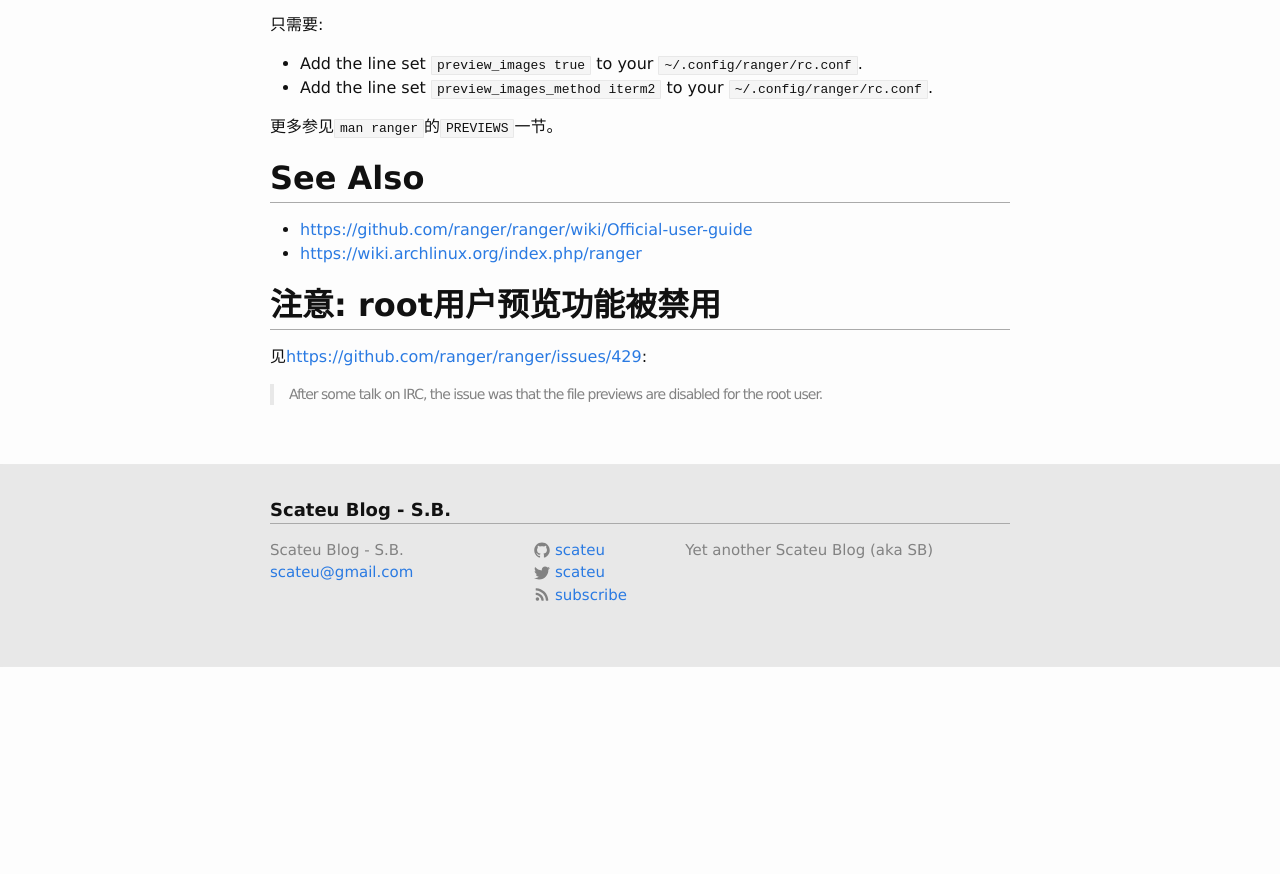
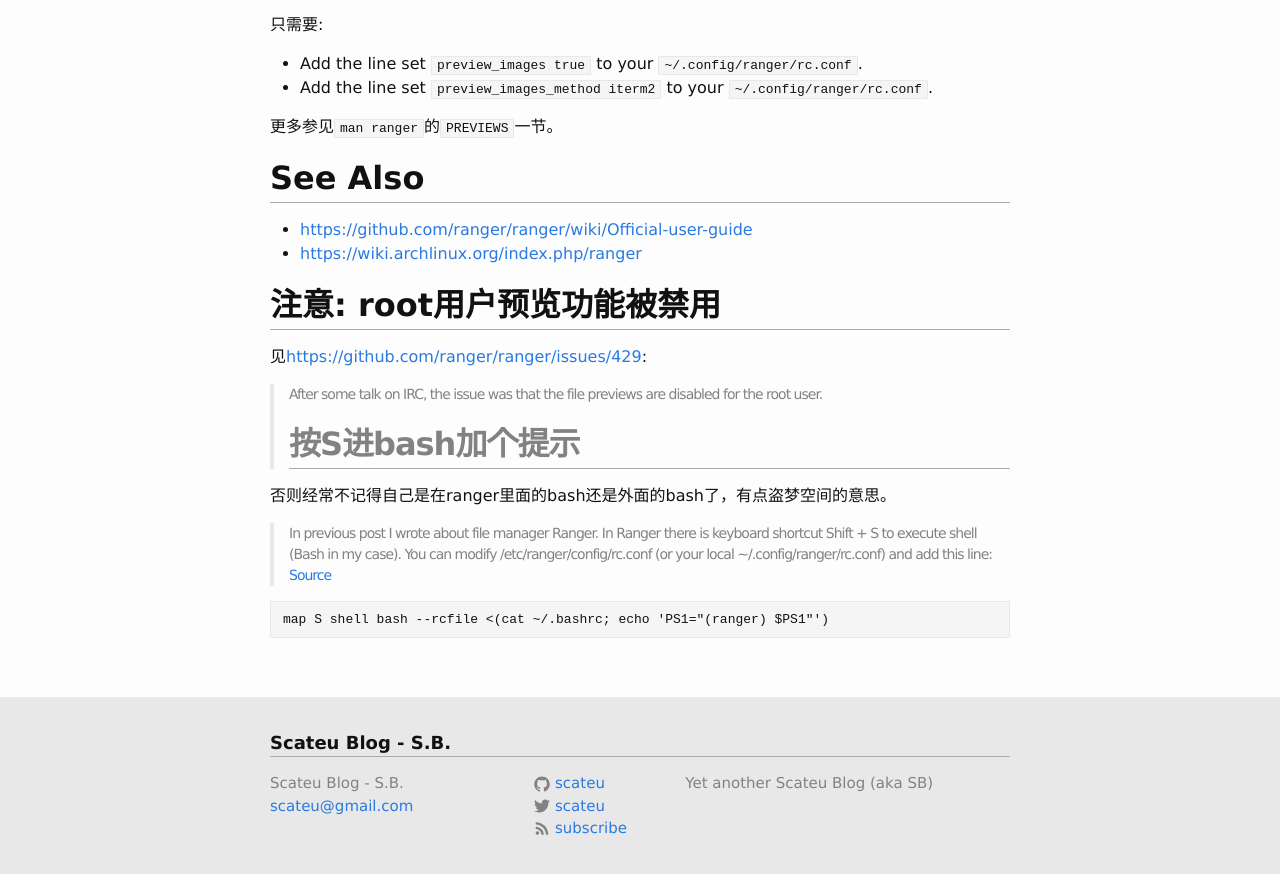
Before and after one commit to scateu/scateu.github.io, a Jekyll site: the page built from _posts/2014-03-01-ranger-init-configure.md, in a window 1280 px wide and 900 px high, scrolled down 1573 px. Shown: the top 874 px of the window. Built offline with Jekyll 4.4.1, drawn with Linux system fonts in a browser that asks for light colours; nearby versions of some CDN libraries; comment, search, counter and statistics services are not loaded; before the commit the page ends 2239 px from its top, so only the background shows below that.

Commit message:
2019年10月15日 星期二 13时46分49秒 CST

````diff
--- a/_posts/2014-03-01-ranger-init-configure.md
+++ b/_posts/2014-03-01-ranger-init-configure.md
@@ -79,3 +79,12 @@ chmod +x imgcat
 见<https://github.com/ranger/ranger/issues/429>:
 
 > After some talk on IRC, the issue was that the file previews are disabled for the root user.
+## 按S进bash加个提示
+
+否则经常不记得自己是在ranger里面的bash还是外面的bash了，有点盗梦空间的意思。
+
+> In previous post I wrote about file manager Ranger. In Ranger there is keyboard shortcut Shift + S to execute shell (Bash in my case). You can modify /etc/ranger/config/rc.conf (or your local ~/.config/ranger/rc.conf) and add this line: [Source](https://www.posvic.eu/2019/01/change-prompt-in-ranger/)
+
+```
+map S shell bash --rcfile <(cat ~/.bashrc; echo 'PS1="(ranger) $PS1"')
+```
````
